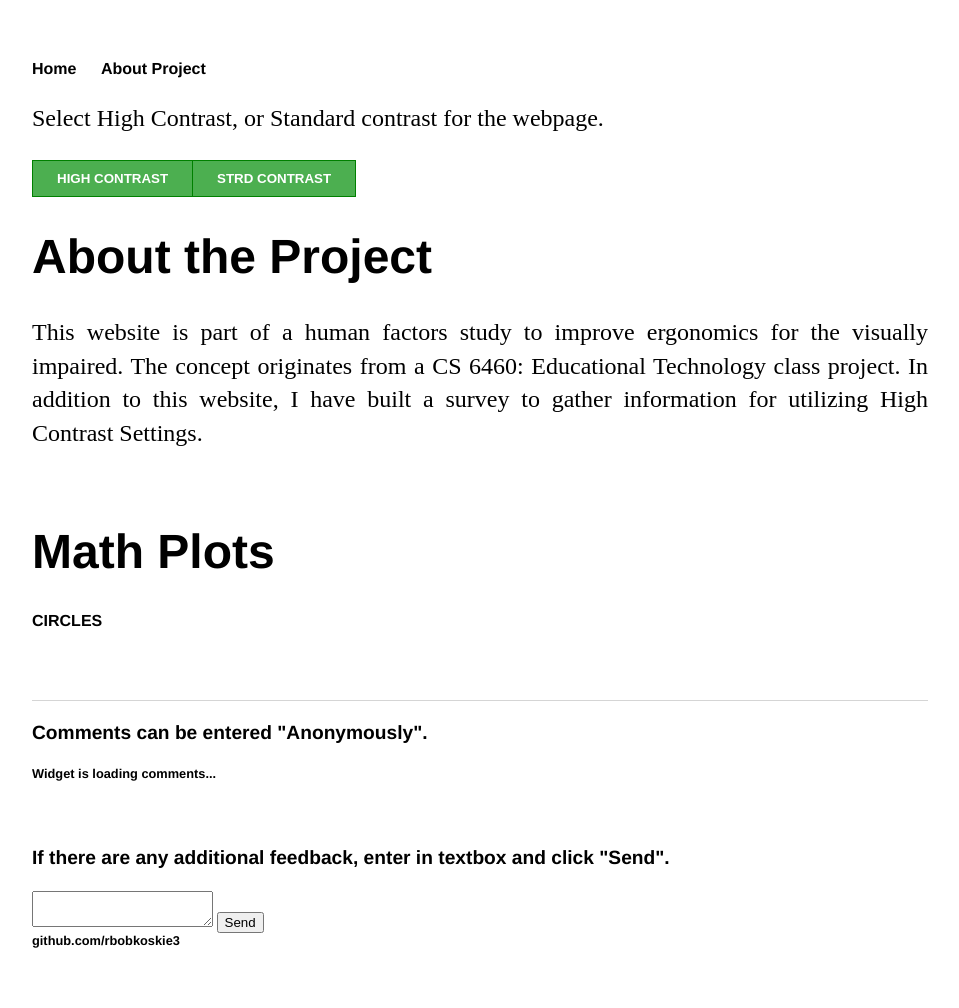
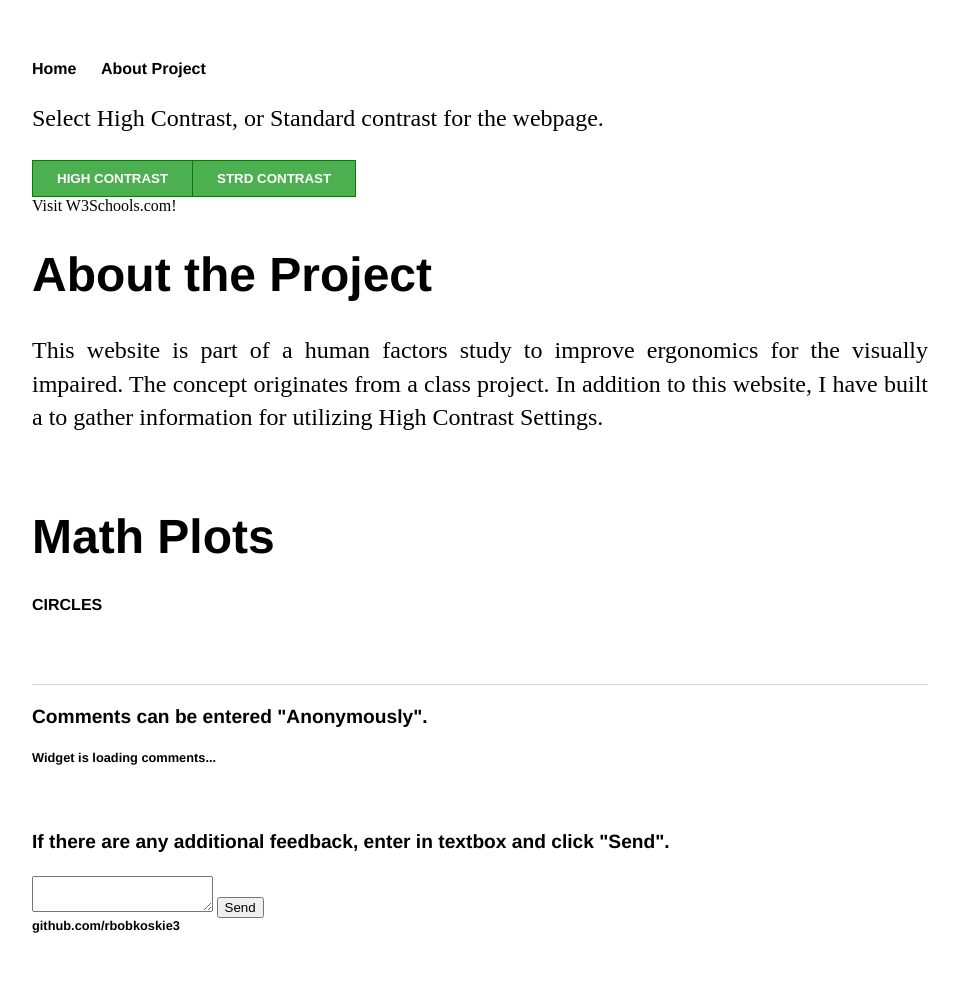
Before and after one commit to rbobkoskie3/rbobkoskie3.github.io, a Jekyll site: the page built from about/index.html, in a window 1280 px wide. Shown: the whole page, without its empty margins (160-1119 px from the left). Built offline with Jekyll 4.4.1, drawn with Linux system fonts in a browser that asks for light colours; a style sheet for code colours, icons or effects is not loaded.

Commit message:
Update index.html

```diff
--- a/about/index.html
+++ b/about/index.html
@@ -11,13 +11,12 @@
              }
         </style>
         </head>
-
+        <a href="https://www.w3schools.com">Visit W3Schools.com!</a>
         <h1>About the Project</h1>
         <div><p>
            This website is part of a human factors study to improve ergonomics for the visually impaired.
-           The concept originates from a <a href="https://www.omscs.gatech.edu/cs-6460-educational-technology" target="_blank">
-           CS 6460: Educational Technology</a> class project. In addition to this website,
-           I have built a <a href="https://docs.google.com/forms/d/e/1FAIpQLSc0ICzX_vJjHwATkwU86fbXTqOgTGyMJfLvh73lRyYgIZT9Xg/viewform" target="_blank">
-           survey</a> to gather information for utilizing High Contrast Settings.
+           The concept originates from a <a href="https://www.omscs.gatech.edu/cs-6460-educational-technology"CS 6460: Educational Technology</a> class project.
+           In addition to this website, I have built a
+           <a href="https://docs.google.com/forms/d/e/1FAIpQLSc0ICzX_vJjHwATkwU86fbXTqOgTGyMJfLvh73lRyYgIZT9Xg/viewform"survey</a> to gather information for utilizing High Contrast Settings.
         </p></div>
 </div>
```
